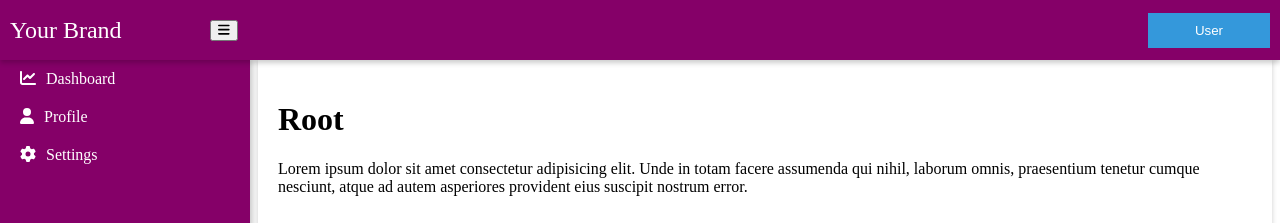
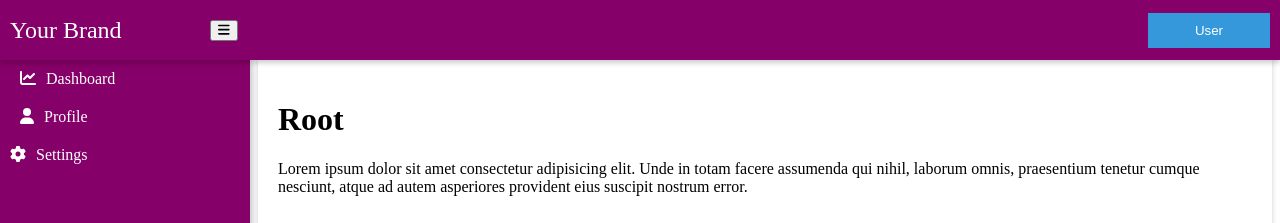
Before and after one commit to kumarnabin/vite-react, a React (Vite) app: page / in a window 1280 px wide. Shown: the top 223 px of the page. Built offline with nearby package versions, Linux system fonts and the light colour scheme.

Commit message:
sub menu added

```diff
--- a/src/assets/Layout.css
+++ b/src/assets/Layout.css
@@ -137,3 +137,6 @@
 .menu-text {
     margin-left: 10px; /* Adjust the value to control the spacing */
 }
+.sub-menu.close{
+    display: none;
+}
--- a/src/components/Sidebar.tsx
+++ b/src/components/Sidebar.tsx
@@ -1,28 +1,73 @@
-import React from 'react';
+import React, {useState} from 'react';
 import {NavLink} from 'react-router-dom';
 import {FontAwesomeIcon} from '@fortawesome/react-fontawesome';
-import {faLineChart as faChart, faCog, faUser} from '@fortawesome/free-solid-svg-icons';
+import {faCog, faLineChart as faChart, faUser} from '@fortawesome/free-solid-svg-icons';
+
+const MenuItem = ({label, icon, to, subMenu}) => {
+    const [isSubMenuOpen, setIsSubMenuOpen] = useState(false);
+
+    const toggleSubMenu = () => {
+        setIsSubMenuOpen(!isSubMenuOpen);
+    };
+
+    return (
+        <div>
+            {subMenu ? (
+                <div className="menu-item">
+                    <div className="link" onClick={toggleSubMenu}>
+                        <FontAwesomeIcon icon={icon}/>
+                        <span className="menu-text">{label}</span>
+                    </div>
+                    <div className={`sub-menu ${isSubMenuOpen ? '' : 'close'}`}>
+                        <div>
+                            {subMenu.map((subItem, subIndex) => (
+                                <div>
+                                    <NavLink to={subItem.to} key={subIndex} className="link">
+                                        <span className="menu-text">{subItem.label}</span>
+                                    </NavLink>
+                                </div>
+                            ))}
+                        </div>
+                    </div>
+                </div>
+            ) : (<div className="menu-item">
+                    <NavLink to={to} className="link">
+                        <FontAwesomeIcon icon={icon}/>
+                        <span className="menu-text">{label}</span>
+                    </NavLink>
+                </div>
+            )}
+        </div>
+    );
+};
 
 const menuItems = [
-    { label: 'Dashboard', icon: faChart, to: '/dashboard' },
-    { label: 'Profile', icon: faUser, to: '/profile' },
-    { label: 'Settings', icon: faCog, to: '/settings' },
+    {label: 'Dashboard', icon: faChart, to: '/dashboard'},
+    {label: 'Profile', icon: faUser, to: '/profile'},
+    {
+        label: 'Settings',
+        icon: faCog,
+        subMenu: [
+            {label: 'General', to: '/settings/general'},
+            {label: 'Security', to: '/settings/security'},
+        ],
+    },
 ];
 
-
-function Navbar() {
-
+function Sidebar() {
     return (
         <div className="sidebar">
             {menuItems.map((menuItem, index) => (
-                <div className="menu-item" key={index}>
-                    <NavLink to={menuItem.to} className="link">
-                        <FontAwesomeIcon icon={menuItem.icon}/>
-                        <span className="menu-text">{menuItem.label}</span>
-                    </NavLink>
-                </div>
+                <MenuItem
+                    key={index}
+                    label={menuItem.label}
+                    icon={menuItem.icon}
+                    to={menuItem.to}
+                    subMenu={menuItem?.subMenu}
+                />
             ))}
-        </div>);
+        </div>
+    );
 }
 
-export default Navbar;
+export default Sidebar;
```
